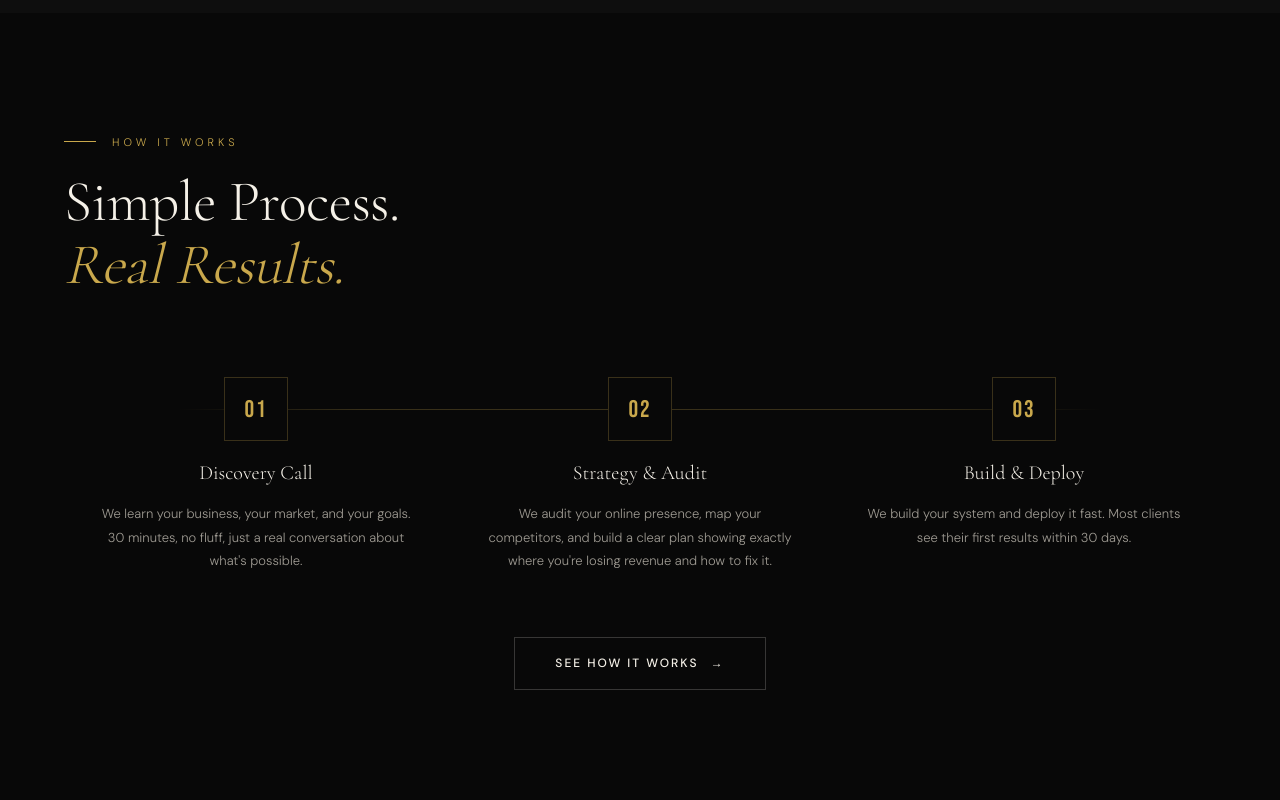
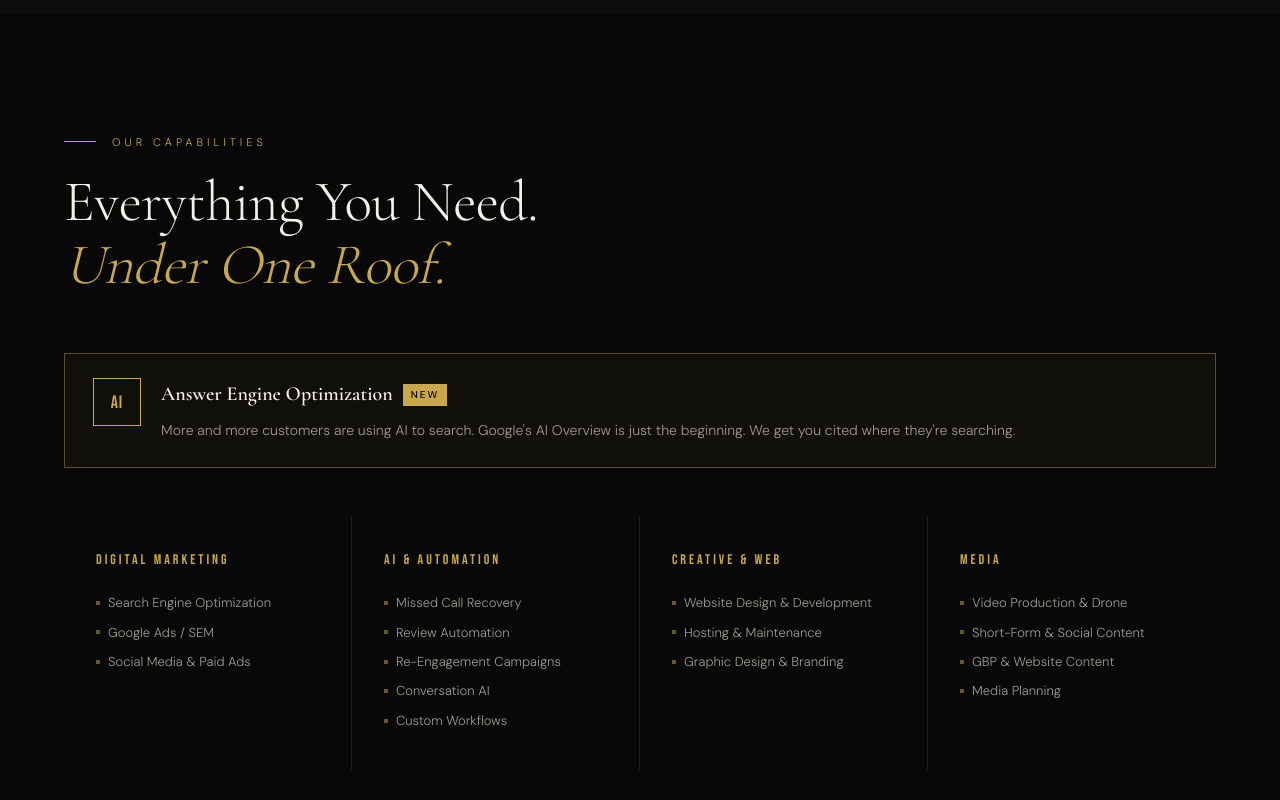
Before and after one commit to clarsol/clarion_solutions, a Next.js app: page / in a window 1280 px wide. Shown: the part 1920-2720 px from the top of the page. Built offline with nearby package versions, Linux system fonts and the light colour scheme.

Commit message:
landing page change

```diff
--- a/src/app/globals.css
+++ b/src/app/globals.css
@@ -152,6 +152,9 @@ input, textarea {
   .process-grid { grid-template-columns: repeat(2, 1fr) !important; gap: 48px !important; }
   .process-line { display: none !important; }
   .footer-grid { grid-template-columns: 1fr 1fr !important; }
+  .caps-grid { grid-template-columns: repeat(2, 1fr) !important; }
+  .caps-grid > div { border-right: none !important; border-bottom: 1px solid rgba(201,168,76,0.15) !important; }
+  .caps-grid > div:last-child { border-bottom: none !important; }
 }
 
 @media (max-width: 600px) {
@@ -159,6 +162,8 @@ input, textarea {
   .process-grid { grid-template-columns: 1fr !important; }
   .footer-grid { grid-template-columns: 1fr !important; }
   .card-btn-row { flex-direction: column !important; }
+  .caps-grid { grid-template-columns: 1fr !important; }
+  .aeo-strip { flex-direction: column !important; }
 }
 
 .card-btn-row {
--- a/src/app/page.js
+++ b/src/app/page.js
@@ -3,7 +3,7 @@ import Nav from "@/components/Nav";
 import HeroSection from "@/components/HeroSection";
 import Marquee from "@/components/Marquee";
 import ServicesPricingSection from "@/components/ServicesPricingSection";
-import ProcessSection from "@/components/ProcessSection";
+import CapabilitiesSection from "@/components/CapabilitiesSection";
 import CTASection from "@/components/CTASection";
 import Footer from "@/components/Footer";
 
@@ -16,7 +16,7 @@ export default function Home() {
         <HeroSection />
         <Marquee />
         <ServicesPricingSection />
-        <ProcessSection />
+        <CapabilitiesSection />
         <CTASection />
       </main>
       <Footer />
--- /dev/null
+++ b/src/components/CapabilitiesSection.jsx
@@ -0,0 +1,205 @@
+"use client";
+
+import { useReveal } from "@/hooks/useReveal";
+
+const capabilities = [
+  {
+    category: "Digital Marketing",
+    items: ["Search Engine Optimization", "Google Ads / SEM", "Social Media & Paid Ads"],
+  },
+  {
+    category: "AI & Automation",
+    items: ["Missed Call Recovery", "Review Automation", "Re-Engagement Campaigns", "Conversation AI", "Custom Workflows"],
+  },
+  {
+    category: "Creative & Web",
+    items: ["Website Design & Development", "Hosting & Maintenance", "Graphic Design & Branding"],
+  },
+  {
+    category: "Media",
+    items: ["Video Production & Drone", "Short-Form & Social Content", "GBP & Website Content", "Media Planning"],
+  },
+];
+
+const delayClasses = ["", "reveal-delay-1", "reveal-delay-2", "reveal-delay-3"];
+
+export default function CapabilitiesSection() {
+  const eyebrowRef = useReveal();
+  const titleRef = useReveal();
+  const aeoRef = useReveal();
+  const c0 = useReveal();
+  const c1 = useReveal();
+  const c2 = useReveal();
+  const c3 = useReveal();
+  const colRefs = [c0, c1, c2, c3];
+
+  return (
+    <section id="capabilities" className="section-pad" style={{ background: "#080808" }}>
+      <div
+        ref={eyebrowRef}
+        className="reveal"
+        style={{
+          fontSize: "11px",
+          letterSpacing: "4px",
+          textTransform: "uppercase",
+          color: "#C9A84C",
+          marginBottom: "20px",
+          display: "flex",
+          alignItems: "center",
+          gap: "16px",
+        }}
+      >
+        <span style={{ width: "32px", height: "1px", background: "#C9A84C", display: "inline-block", flexShrink: 0 }} />
+        Our Capabilities
+      </div>
+
+      <h2
+        ref={titleRef}
+        className="reveal reveal-delay-1"
+        style={{
+          fontFamily: "var(--font-cormorant)",
+          fontSize: "clamp(36px, 4.5vw, 68px)",
+          fontWeight: 300,
+          lineHeight: 1.1,
+          letterSpacing: "-0.5px",
+          color: "#F5F1E8",
+          marginBottom: "56px",
+        }}
+      >
+        Everything You Need.
+        <br />
+        <em style={{ fontStyle: "italic", color: "#C9A84C" }}>Under One Roof.</em>
+      </h2>
+
+      {/* AEO Callout Strip */}
+      <div
+        ref={aeoRef}
+        className="reveal reveal-delay-2 aeo-strip"
+        style={{
+          border: "1px solid rgba(201,168,76,0.4)",
+          padding: "24px 28px",
+          marginBottom: "48px",
+          display: "flex",
+          alignItems: "flex-start",
+          gap: "20px",
+          background: "rgba(201,168,76,0.04)",
+        }}
+      >
+        <div
+          style={{
+            flexShrink: 0,
+            width: "48px",
+            height: "48px",
+            border: "1px solid #C9A84C",
+            display: "flex",
+            alignItems: "center",
+            justifyContent: "center",
+            fontFamily: "var(--font-bebas)",
+            fontSize: "18px",
+            letterSpacing: "1px",
+            color: "#C9A84C",
+          }}
+        >
+          AI
+        </div>
+        <div>
+          <div style={{ display: "flex", alignItems: "center", gap: "10px", marginBottom: "8px", flexWrap: "wrap" }}>
+            <span
+              style={{
+                fontFamily: "var(--font-cormorant)",
+                fontSize: "20px",
+                fontWeight: 600,
+                color: "#F5F1E8",
+              }}
+            >
+              Answer Engine Optimization
+            </span>
+            <span
+              style={{
+                fontFamily: "var(--font-dm-sans)",
+                fontSize: "10px",
+                fontWeight: 500,
+                letterSpacing: "2px",
+                textTransform: "uppercase",
+                color: "#080808",
+                background: "#C9A84C",
+                padding: "2px 8px",
+                lineHeight: "18px",
+                flexShrink: 0,
+              }}
+            >
+              NEW
+            </span>
+          </div>
+          <p
+            style={{
+              fontFamily: "var(--font-dm-sans)",
+              fontSize: "14px",
+              color: "#9E9A92",
+              lineHeight: 1.7,
+              margin: 0,
+            }}
+          >
+            More and more customers are using AI to search. Google&apos;s AI Overview is just the beginning. We get you cited where they&apos;re searching.
+          </p>
+        </div>
+      </div>
+
+      {/* Four-column capabilities grid */}
+      <div className="caps-grid" style={{ display: "grid", gridTemplateColumns: "repeat(4, 1fr)" }}>
+        {capabilities.map((col, i) => (
+          <div
+            key={col.category}
+            ref={colRefs[i]}
+            className={`reveal ${delayClasses[i]}`}
+            style={{
+              padding: "32px",
+              borderRight: i < capabilities.length - 1 ? "1px solid rgba(201,168,76,0.15)" : "none",
+            }}
+          >
+            <h3
+              style={{
+                fontFamily: "var(--font-bebas)",
+                fontSize: "14px",
+                letterSpacing: "3px",
+                textTransform: "uppercase",
+                color: "#C9A84C",
+                marginBottom: "20px",
+              }}
+            >
+              {col.category}
+            </h3>
+            <ul style={{ listStyle: "none", padding: 0, margin: 0 }}>
+              {col.items.map((item) => (
+                <li
+                  key={item}
+                  style={{
+                    fontFamily: "var(--font-dm-sans)",
+                    fontSize: "13px",
+                    color: "#9E9A92",
+                    lineHeight: 1.8,
+                    paddingBottom: "6px",
+                    display: "flex",
+                    alignItems: "center",
+                    gap: "8px",
+                  }}
+                >
+                  <span
+                    style={{
+                      width: "4px",
+                      height: "4px",
+                      background: "rgba(201,168,76,0.5)",
+                      flexShrink: 0,
+                      display: "inline-block",
+                    }}
+                  />
+                  {item}
+                </li>
+              ))}
+            </ul>
+          </div>
+        ))}
+      </div>
+    </section>
+  );
+}
```
